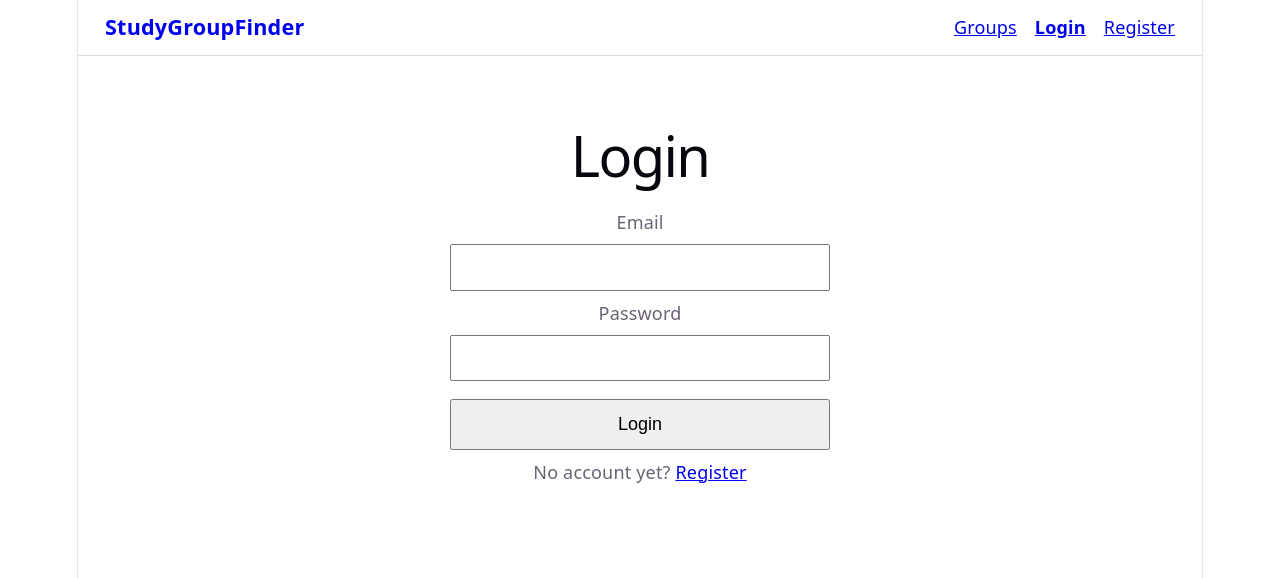
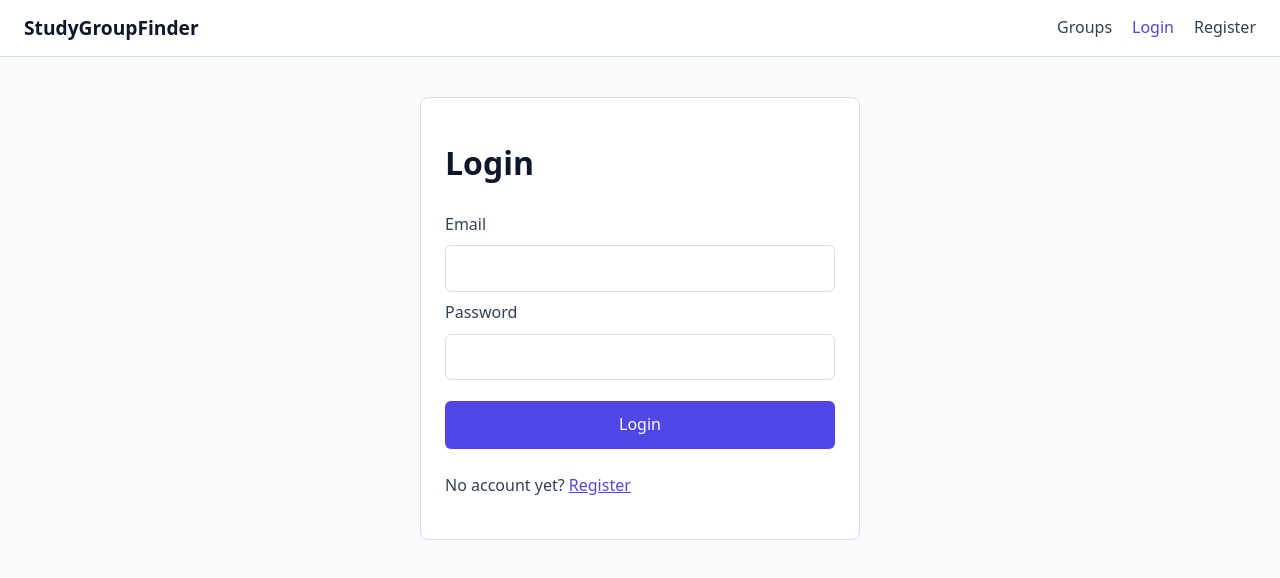
Before and after one commit to Deyvis-Gushterov/study-group-finder, a React (Vite) app: page /login in a window 1280 px wide. Shown: the top 578 px of the page. Built offline with nearby package versions, Linux system fonts and the light colour scheme; no server answers.

Commit message:
Light visual refresh

```diff
--- a/src/index.css
+++ b/src/index.css
@@ -1,111 +1,58 @@
 :root {
-  --text: #6b6375;
-  --text-h: #08060d;
-  --bg: #fff;
-  --border: #e5e4e7;
-  --code-bg: #f4f3ec;
-  --accent: #aa3bff;
-  --accent-bg: rgba(170, 59, 255, 0.1);
-  --accent-border: rgba(170, 59, 255, 0.5);
-  --social-bg: rgba(244, 243, 236, 0.5);
-  --shadow:
-    rgba(0, 0, 0, 0.1) 0 10px 15px -3px, rgba(0, 0, 0, 0.05) 0 4px 6px -2px;
+  --bg: #f8fafc;
+  --surface: #ffffff;
 
-  --sans: system-ui, 'Segoe UI', Roboto, sans-serif;
-  --heading: system-ui, 'Segoe UI', Roboto, sans-serif;
-  --mono: ui-monospace, Consolas, monospace;
+  --border: #d8dee9;
+  --text: #334155;
 
-  font: 18px/145% var(--sans);
-  letter-spacing: 0.18px;
-  color-scheme: light dark;
+  --heading: #0f172a;
+
+  --primary: #4f46e5;
+
+  --on-primary: #ffffff;
+
+  font-family: system-ui, "Segoe UI", Roboto, sans-serif;
+  line-height: 1.6;
+
   color: var(--text);
+
   background: var(--bg);
-  font-synthesis: none;
-  text-rendering: optimizeLegibility;
-  -webkit-font-smoothing: antialiased;
-  -moz-osx-font-smoothing: grayscale;
-
-  @media (max-width: 1024px) {
-    font-size: 16px;
-  }
 }
 
 @media (prefers-color-scheme: dark) {
   :root {
-    --text: #9ca3af;
-    --text-h: #f3f4f6;
-    --bg: #16171d;
-    --border: #2e303a;
-    --code-bg: #1f2028;
-    --accent: #c084fc;
-    --accent-bg: rgba(192, 132, 252, 0.15);
-    --accent-border: rgba(192, 132, 252, 0.5);
-    --social-bg: rgba(47, 48, 58, 0.5);
-    --shadow:
-      rgba(0, 0, 0, 0.4) 0 10px 15px -3px, rgba(0, 0, 0, 0.25) 0 4px 6px -2px;
-  }
+    --bg: #0f172a;
+    --surface: #1e293b;
 
-  #social .button-icon {
-    filter: invert(1) brightness(2);
+    --border: #334155;
+
+    --text: #cbd5e1;
+    --heading: #f1f5f9;
+    --primary: #818cf8;
+
+
+
+    --on-primary: #0f172a;
   }
 }
 
-body {
-  margin: 0;
+* { box-sizing: border-box; }
+body { margin: 0; }
+
+h1, h2 { color: var(--heading); line-height: 1.2; }
+
+a { color: var(--primary); }
+
+button, .btn { font: inherit; cursor: pointer; }
+
+input, textarea {
+  font: inherit;
+  color: var(--heading);
+
+
+  background: var(--surface);
+
+  border: 1px solid var(--border);
+  border-radius: 6px;
 }
-
-#root {
-  width: 1126px;
-  max-width: 100%;
-  margin: 0 auto;
-  text-align: center;
-  border-inline: 1px solid var(--border);
-  min-height: 100svh;
-  display: flex;
-  flex-direction: column;
-  box-sizing: border-box;
-}
-
-h1,
-h2 {
-  font-family: var(--heading);
-  font-weight: 500;
-  color: var(--text-h);
-}
-
-h1 {
-  font-size: 56px;
-  letter-spacing: -1.68px;
-  margin: 32px 0;
-  @media (max-width: 1024px) {
-    font-size: 36px;
-    margin: 20px 0;
-  }
-}
-h2 {
-  font-size: 24px;
-  line-height: 118%;
-  letter-spacing: -0.24px;
-  margin: 0 0 8px;
-  @media (max-width: 1024px) {
-    font-size: 20px;
-  }
-}
-p {
-  margin: 0;
-}
-
-code,
-.counter {
-  font-family: var(--mono);
-  display: inline-flex;
-  border-radius: 4px;
-  color: var(--text-h);
-}
-
-code {
-  font-size: 15px;
-  line-height: 135%;
-  padding: 4px 8px;
-  background: var(--code-bg);
-}
+input:focus, textarea:focus { outline: 2px solid var(--primary); }
--- a/src/styles/auth.css
+++ b/src/styles/auth.css
@@ -1,8 +1,42 @@
-.auth-page { display: flex; justify-content: center; padding: 3rem 1rem; }
-.auth-form { display: flex; flex-direction: column; gap: 0.5rem; width: 100%; max-width: 380px; }
-.auth-form input { padding: 0.6rem; font-size: 1rem; }
-.auth-form button { padding: 0.7rem; font-size: 1rem; cursor: pointer; margin-top: 0.5rem; }
-.auth-form button:disabled { opacity: 0.6; cursor: not-allowed; }
-.field-error { color: #c0392b; font-size: 0.85rem; margin: 0; }
-.error-banner { background: #fdecea; color: #c0392b; padding: 0.6rem; border-radius: 4px; }
-.auth-form textarea { padding: 0.6rem; font-size: 1rem; font-family: inherit; }
+.auth-page {
+  display: flex;
+  justify-content: center;
+  padding: 2.5rem 1rem;
+}
+
+.auth-form {
+  display: flex;
+  flex-direction: column;
+  gap: 0.5rem;
+  width: 100%;
+  max-width: 440px;
+  padding: 1.5rem;
+  background: var(--surface);
+  border: 1px solid var(--border);
+  border-radius: 8px;
+}
+
+.auth-form input,
+.auth-form textarea {
+  padding: 0.6rem;
+}
+
+.auth-form button {
+  margin-top: 0.8rem;
+  padding: 0.7rem;
+  background: var(--primary);
+  color: var(--on-primary);
+  border: none;
+  border-radius: 6px;
+}
+
+.field-error {
+  color: #ef4444;
+  font-size: 0.85rem;
+  margin: 0;
+}
+
+.auth-form button:disabled {
+  opacity: 0.6;
+  cursor: not-allowed;
+}
--- a/src/styles/groups.css
+++ b/src/styles/groups.css
@@ -1,25 +1,101 @@
-.page { max-width: 900px; margin: 0 auto; padding: 2rem 1rem; }
+.page {
+  max-width: 900px;
+  margin: 0 auto;
+  padding: 2rem 1rem;
+}
 
-.group-grid { display: grid; grid-template-columns: repeat(auto-fill, minmax(260px, 1fr)); gap: 1rem; }
-.group-card { border: 1px solid #444; border-radius: 8px; padding: 1rem; display: flex; flex-direction: column; gap: 0.3rem; }
-.group-card h2 { margin: 0; font-size: 1.2rem; }
-.group-subject { font-weight: 600; margin: 0; }
+.hero {
+  text-align: center;
+  padding: 2rem 1rem;
+}
+.hero-actions {
+  display: flex;
+  justify-content: center;
+  gap: 0.8rem;
+  margin-top: 1rem;
+}
 
-/**/
+.group-grid {
+  display: grid;
+  grid-template-columns: repeat(auto-fill, minmax(260px, 1fr));
+  gap: 1rem;
+}
 
-.group-meta { font-size: 0.85rem; opacity: 0.75; }
+.group-card {
+  display: flex;
+  flex-direction: column;
+  gap: 0.4rem;
+  padding: 1.25rem;
+  background: var(--surface);
+  border: 1px solid var(--border);
+  border-radius: 8px;
+  transition: transform 0.15s, border-color 0.15s;
+}
+.group-card:hover {
+  transform: translateY(-2px);
+  border-color: var(--primary);
+}
+.group-card h2,
+.group-card p {
+  margin: 0;
+}
+.group-card h2 {
+  font-size: 1.15rem;
+}
 
-.status-message { text-align: center; padding: 2rem; }
-.error-banner { background: #fdecea; color: #c0392b; padding: 0.6rem; border-radius: 4px; margin: 1rem; }
-.owner-actions { display: flex; gap: 0.6rem; margin: 1rem 0; }
-.btn { padding: 0.5rem 1rem; border: 1px solid #888; border-radius: 4px; text-decoration: none; cursor: pointer; background: transparent; color: inherit; font-size: 1rem; }
-.btn-danger { border-color: #c0392b; color: #c0392b; }
-.btn-primary { background: #646cff; border-color: #646cff; color: #fff; }
-.btn:disabled { opacity: 0.6; cursor: not-allowed; }
-.hero { text-align: center; padding: 2rem 1rem 3rem; }
+.group-subject {
+  align-self: flex-start;
+  font-size: 0.8rem;
+  font-weight: 600;
+  padding: 0.1rem 0.6rem;
+  border-radius: 999px;
+  background: var(--border);
+  color: var(--heading);
+}
 
-.hero h1 { font-size: 2.2rem; margin-bottom: 0.5rem; }
+.group-meta {
+  font-size: 0.85rem;
+  opacity: 0.75;
+}
 
-.hero p { max-width: 520px; margin: 0 auto 1.5rem; }
+.status-message {
+  text-align: center;
+  padding: 2rem;
+}
 
-.hero-actions { display: flex; justify-content: center; gap: 0.8rem; }
+.owner-actions {
+  display: flex;
+  gap: 0.6rem;
+  margin: 1rem 0;
+}
+
+.btn {
+  display: inline-block;
+  padding: 0.5rem 1rem;
+  background: var(--surface);
+  color: var(--heading);
+  border: 1px solid var(--border);
+  border-radius: 6px;
+  text-decoration: none;
+}
+.btn-primary {
+  background: var(--primary);
+  border-color: var(--primary);
+  color: var(--on-primary);
+}
+.btn-danger {
+  color: #ef4444;
+  border-color: #ef4444;
+}
+.btn:disabled {
+  opacity: 0.6;
+  cursor: not-allowed;
+}
+
+.error-banner {
+  padding: 0.6rem 1rem;
+  margin: 1rem 0;
+  border-radius: 6px;
+  color: #ef4444;
+  background: rgba(239, 68, 68, 0.12);
+}
--- a/src/styles/navbar.css
+++ b/src/styles/navbar.css
@@ -1,5 +1,43 @@
-.navbar { display: flex; justify-content: space-between; align-items: center; padding: 0.8rem 1.5rem; border-bottom: 1px solid #ddd; }
-.navbar-brand { font-weight: 700; font-size: 1.2rem; text-decoration: none; }
-.navbar-links { display: flex; align-items: center; gap: 1rem; }
-.navbar-links a.active { font-weight: 700; }
-.navbar-links button { cursor: pointer; padding: 0.4rem 0.8rem; }
+.navbar {
+  display: flex;
+  justify-content: space-between;
+  align-items: center;
+  padding: 0.8rem 1.5rem;
+  background: var(--surface);
+  border-bottom: 1px solid var(--border);
+}
+
+.navbar-brand {
+  font-weight: 700;
+  font-size: 1.2rem;
+  color: var(--heading);
+  text-decoration: none;
+}
+
+.navbar-links {
+  display: flex;
+  align-items: center;
+  gap: 1.25rem;
+}
+
+.navbar-links a {
+  color: var(--text);
+  text-decoration: none;
+}
+.navbar-links a:hover,
+.navbar-links a.active {
+  color: var(--primary);
+}
+
+.navbar-user {
+  opacity: 0.8;
+  font-size: 0.9rem;
+}
+
+.navbar-links button {
+  padding: 0.35rem 0.8rem;
+  background: var(--surface);
+  color: var(--heading);
+  border: 1px solid var(--border);
+  border-radius: 6px;
+}
```
